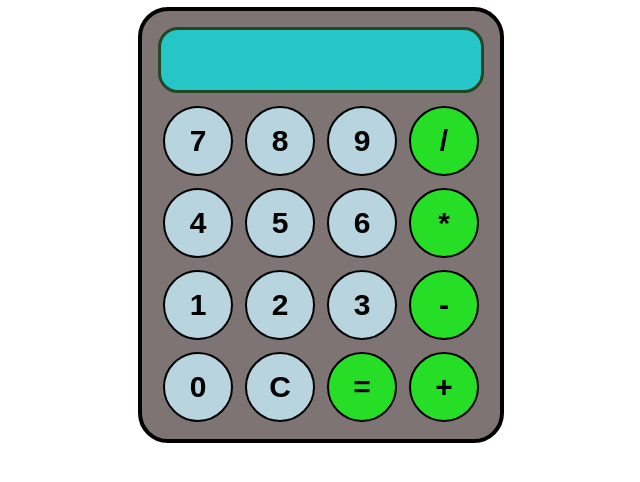
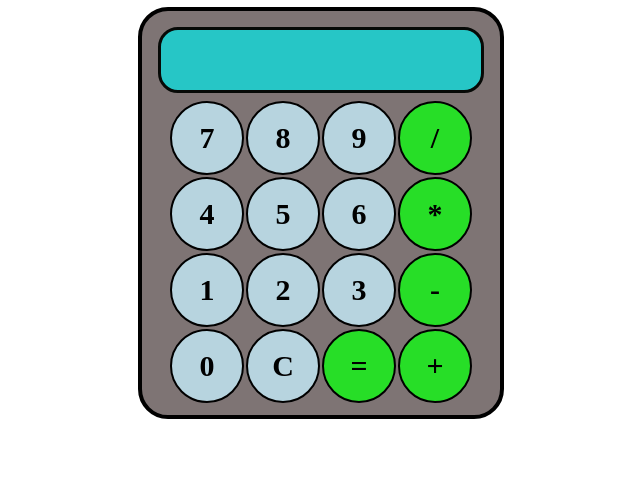
Before and after one commit to Yashwithajuegostudio/task1-js, a plain HTML site: page index.html in a window 1280 px wide. Shown: the part 50-532 px from the top of the page, without its empty margins (319-959 px from the left). Drawn offline with Linux system fonts and the light colour scheme.

Commit message:
FEAT: button tag removed and td tag gets styled

```diff
--- a/css/styles.css
+++ b/css/styles.css
@@ -13,7 +13,7 @@ table {
 
 input {
   border-radius: 20px;
-  border: 3px solid #244624;
+  border: 3px solid #060906;
   background-color: rgb(38, 198, 198);
   font-size: 25px;
   padding: 10px;
@@ -22,7 +22,7 @@ input {
   margin: 6px;
 }
 
-button {
+td {
   border: 2px solid black;
   border-radius: 50px;
   font-size: 30px;
@@ -31,7 +31,7 @@ button {
   background: rgb(183, 212, 223);
   width: 70px;
   height: 70px;
-  margin: 5px;
+  margin: 8px;
 }
 
 .calculator {
@@ -51,5 +51,5 @@ h1 {
 .operator {
   background-color: rgb(39, 222, 39);
 
-  padding: 10px;
+
 }
--- a/index.html
+++ b/index.html
@@ -16,28 +16,28 @@
 
         <table>
           <tr>
-            <td><button>7</button></td>
-            <td><button>8</button></td>
-            <td><button>9</button></td>
-            <td><button class="operator">/</button></td>
+            <td>7</td>
+            <td>8</td>
+            <td>9</td>
+            <td class="operator">/</td>
           </tr>
           <tr>
-            <td><button>4</button></td>
-            <td><button>5</button></td>
-            <td><button>6</button></td>
-            <td><button class="operator">*</button></td>
+            <td>4</td>
+            <td>5</td>
+            <td>6</td>
+            <td class="operator">*</td>
           </tr>
           <tr>
-            <td><button>1</button></td>
-            <td><button>2</button></td>
-            <td><button>3</button></td>
-            <td><button class="operator">-</button></td>
+            <td>1</td>
+            <td>2</td>
+            <td>3</td>
+            <td class="operator">-</td>
           </tr>
           <tr>
-            <td><button>0</button></td>
-            <td><button>C</button></td>
-            <td><button class="operator">=</button></td>
-            <td><button class="operator">+</button></td>
+            <td>0</td>
+            <td>C</td>
+            <td class="operator">=</td>
+            <td class="operator">+</td>
           </tr>
         </table>
       </div>
--- a/js/index.js
+++ b/js/index.js
@@ -1,10 +1,10 @@
 const textbox = document.getElementById("textbox");
-buttons = document.querySelectorAll("button");
+td = document.querySelectorAll("td");
 let textboxValue = "";
-for (item of buttons) {
+for (item of td) {
   item.addEventListener("click", (e) => {
     buttonText = e.target.innerText;
-    console.log("Button text is ", buttonText);
+
     if (buttonText == "C") {
       textboxValue = "";
       textbox.value = textboxValue;
```
